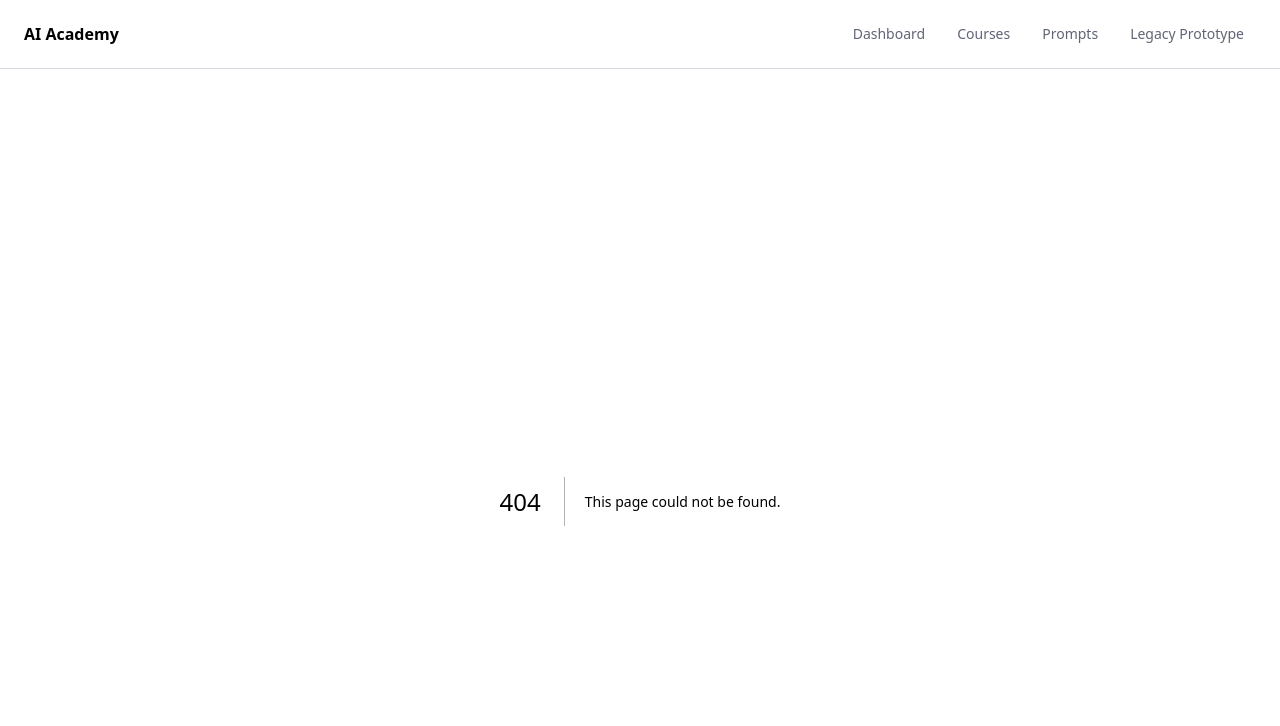
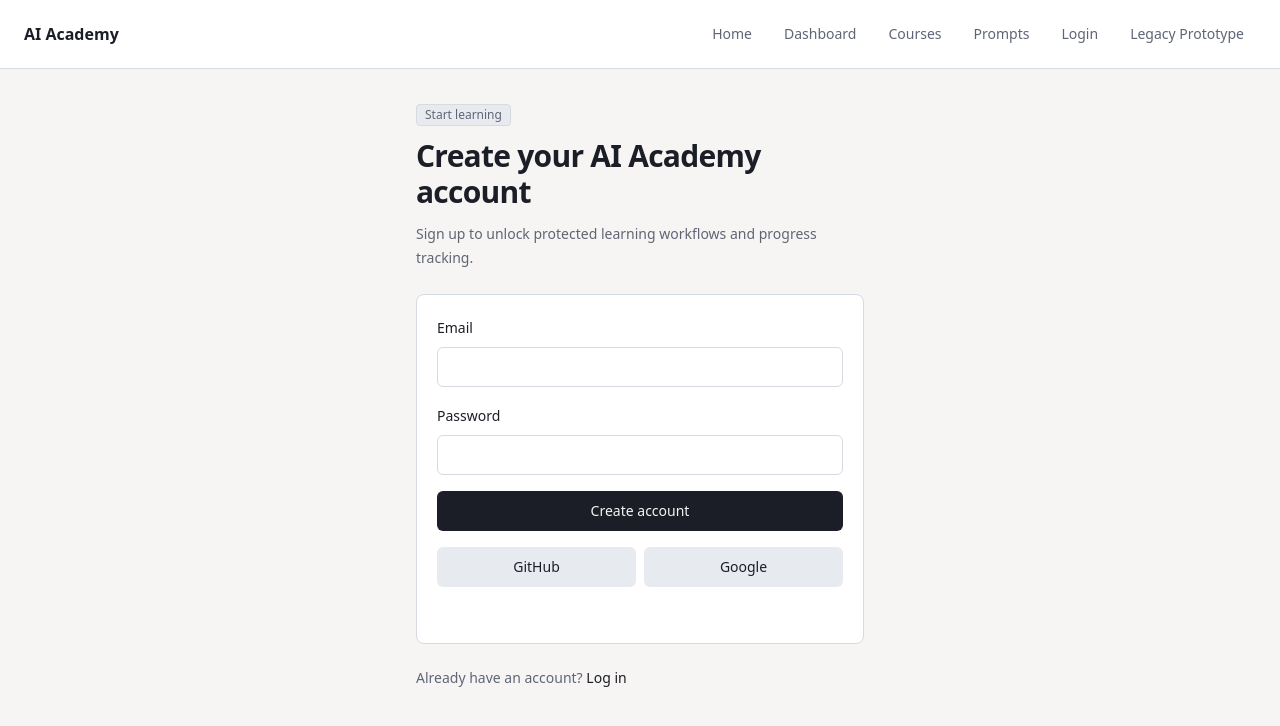
Before and after one commit to youngmalonga93-web/AI__ACADEMY2, a Next.js app in the folder original-file/: page /signup in a window 1280 px wide. Before the commit this address had no page. Shown: the top 726 px of the page. Built offline with nearby package versions, Linux system fonts and the light colour scheme.

Commit message:
feat(auth): add supabase auth routes

```diff
--- /dev/null
+++ b/original-file/app/auth/callback/route.ts
@@ -0,0 +1,15 @@
+import { NextResponse, type NextRequest } from "next/server";
+import { createSupabaseServerClient } from "@/lib/supabase/server";
+
+export async function GET(request: NextRequest) {
+  const requestUrl = new URL(request.url);
+  const code = requestUrl.searchParams.get("code");
+  const next = requestUrl.searchParams.get("next") ?? "/dashboard";
+
+  if (code) {
+    const supabase = await createSupabaseServerClient();
+    await supabase.auth.exchangeCodeForSession(code);
+  }
+
+  return NextResponse.redirect(new URL(next, requestUrl.origin));
+}
--- /dev/null
+++ b/original-file/app/auth/logout/route.ts
@@ -0,0 +1,9 @@
+import { NextResponse, type NextRequest } from "next/server";
+import { createSupabaseServerClient } from "@/lib/supabase/server";
+
+export async function POST(request: NextRequest) {
+  const supabase = await createSupabaseServerClient();
+  await supabase.auth.signOut();
+
+  return NextResponse.redirect(new URL("/login", request.url));
+}
--- /dev/null
+++ b/original-file/app/dashboard/page.tsx
@@ -0,0 +1,49 @@
+import { redirect } from "next/navigation";
+import { Button } from "@/components/ui/button";
+import { Card, CardContent, CardHeader, CardTitle } from "@/components/ui/card";
+import { createSupabaseServerClient } from "@/lib/supabase/server";
+
+export const dynamic = "force-dynamic";
+
+export default async function DashboardPage() {
+  let email = "";
+
+  try {
+    const supabase = await createSupabaseServerClient();
+    const {
+      data: { user },
+    } = await supabase.auth.getUser();
+
+    if (!user) {
+      redirect("/login");
+    }
+
+    email = user.email ?? "";
+  } catch {
+    redirect("/login");
+  }
+
+  return (
+    <div className="space-y-6">
+      <div>
+        <h1 className="text-3xl font-semibold tracking-tight">Dashboard</h1>
+        <p className="mt-2 text-sm text-muted-foreground">Signed in as {email}</p>
+      </div>
+      <Card>
+        <CardHeader>
+          <CardTitle>Protected learning workspace</CardTitle>
+        </CardHeader>
+        <CardContent className="space-y-4">
+          <p className="text-sm leading-6 text-muted-foreground">
+            This route is protected by Supabase auth and is ready for progress summaries, saved prompts, and account-specific learning state.
+          </p>
+          <form action="/auth/logout" method="post">
+            <Button type="submit" variant="secondary">
+              Log out
+            </Button>
+          </form>
+        </CardContent>
+      </Card>
+    </div>
+  );
+}
--- a/original-file/app/layout.tsx
+++ b/original-file/app/layout.tsx
@@ -8,9 +8,11 @@ export const metadata: Metadata = {
 };
 
 const navItems = [
-  { href: "/", label: "Dashboard" },
+  { href: "/", label: "Home" },
+  { href: "/dashboard", label: "Dashboard" },
   { href: "/courses", label: "Courses" },
   { href: "/prompts", label: "Prompts" },
+  { href: "/login", label: "Login" },
   { href: "/legacy-prototype", label: "Legacy Prototype" },
 ];
 
--- /dev/null
+++ b/original-file/app/login/page.tsx
@@ -0,0 +1,22 @@
+import Link from "next/link";
+import { AuthForm } from "@/components/auth/AuthForm";
+import { Badge } from "@/components/ui/badge";
+
+export default function LoginPage() {
+  return (
+    <div className="mx-auto max-w-md space-y-6">
+      <div className="space-y-3">
+        <Badge>Welcome back</Badge>
+        <h1 className="text-3xl font-semibold tracking-tight">Log in to AI Academy</h1>
+        <p className="text-sm leading-6 text-muted-foreground">Continue your courses, prompts, and progress tracking.</p>
+      </div>
+      <AuthForm mode="login" />
+      <p className="text-sm text-muted-foreground">
+        New here?{" "}
+        <Link className="font-medium text-foreground" href="/signup">
+          Create an account
+        </Link>
+      </p>
+    </div>
+  );
+}
--- /dev/null
+++ b/original-file/app/signup/page.tsx
@@ -0,0 +1,22 @@
+import Link from "next/link";
+import { AuthForm } from "@/components/auth/AuthForm";
+import { Badge } from "@/components/ui/badge";
+
+export default function SignupPage() {
+  return (
+    <div className="mx-auto max-w-md space-y-6">
+      <div className="space-y-3">
+        <Badge>Start learning</Badge>
+        <h1 className="text-3xl font-semibold tracking-tight">Create your AI Academy account</h1>
+        <p className="text-sm leading-6 text-muted-foreground">Sign up to unlock protected learning workflows and progress tracking.</p>
+      </div>
+      <AuthForm mode="signup" />
+      <p className="text-sm text-muted-foreground">
+        Already have an account?{" "}
+        <Link className="font-medium text-foreground" href="/login">
+          Log in
+        </Link>
+      </p>
+    </div>
+  );
+}
--- /dev/null
+++ b/original-file/components/auth/AuthForm.tsx
@@ -0,0 +1,116 @@
+"use client";
+
+import { useState } from "react";
+import { useRouter } from "next/navigation";
+import { Button } from "@/components/ui/button";
+import { Input } from "@/components/ui/input";
+import { createSupabaseBrowserClient } from "@/lib/supabase/browser";
+
+type AuthFormProps = {
+  mode: "login" | "signup";
+};
+
+export function AuthForm({ mode }: AuthFormProps) {
+  const router = useRouter();
+  const [email, setEmail] = useState("");
+  const [password, setPassword] = useState("");
+  const [message, setMessage] = useState("");
+  const [isSubmitting, setIsSubmitting] = useState(false);
+
+  async function handleEmailAuth(event: React.FormEvent<HTMLFormElement>) {
+    event.preventDefault();
+    setIsSubmitting(true);
+    setMessage("");
+
+    try {
+      const supabase = createSupabaseBrowserClient();
+      const response =
+        mode === "login"
+          ? await supabase.auth.signInWithPassword({ email, password })
+          : await supabase.auth.signUp({
+              email,
+              password,
+              options: {
+                emailRedirectTo: `${window.location.origin}/auth/callback`,
+              },
+            });
+
+      if (response.error) {
+        setMessage(response.error.message);
+        return;
+      }
+
+      if (mode === "signup") {
+        setMessage("Check your email to confirm your account.");
+      } else {
+        router.push("/dashboard");
+        router.refresh();
+      }
+    } catch {
+      setMessage("Supabase is not configured yet. Add the environment variables and try again.");
+    } finally {
+      setIsSubmitting(false);
+    }
+  }
+
+  async function handleOAuth(provider: "github" | "google") {
+    setIsSubmitting(true);
+    setMessage("");
+
+    try {
+      const supabase = createSupabaseBrowserClient();
+      const { error } = await supabase.auth.signInWithOAuth({
+        provider,
+        options: {
+          redirectTo: `${window.location.origin}/auth/callback`,
+        },
+      });
+
+      if (error) {
+        setMessage(error.message);
+      }
+    } catch {
+      setMessage("Supabase is not configured yet. Add the environment variables and try again.");
+      setIsSubmitting(false);
+    }
+  }
+
+  return (
+    <form className="space-y-4 rounded-lg border bg-card p-5" onSubmit={handleEmailAuth}>
+      <div className="space-y-2">
+        <label className="text-sm font-medium" htmlFor="email">
+          Email
+        </label>
+        <Input id="email" type="email" autoComplete="email" required value={email} onChange={(event) => setEmail(event.target.value)} />
+      </div>
+      <div className="space-y-2">
+        <label className="text-sm font-medium" htmlFor="password">
+          Password
+        </label>
+        <Input
+          id="password"
+          type="password"
+          autoComplete={mode === "login" ? "current-password" : "new-password"}
+          minLength={8}
+          required
+          value={password}
+          onChange={(event) => setPassword(event.target.value)}
+        />
+      </div>
+      <Button className="w-full" disabled={isSubmitting} type="submit">
+        {mode === "login" ? "Log in" : "Create account"}
+      </Button>
+      <div className="grid gap-2 sm:grid-cols-2">
+        <Button disabled={isSubmitting} type="button" variant="secondary" onClick={() => handleOAuth("github")}>
+          GitHub
+        </Button>
+        <Button disabled={isSubmitting} type="button" variant="secondary" onClick={() => handleOAuth("google")}>
+          Google
+        </Button>
+      </div>
+      <p className="min-h-5 text-sm text-muted-foreground" role="status" aria-live="polite">
+        {message}
+      </p>
+    </form>
+  );
+}
```
Also changed, not shown: original-file/middleware.ts (added, +44 -0 lines), 1 other file (tests, documents, lock files or other folders).
